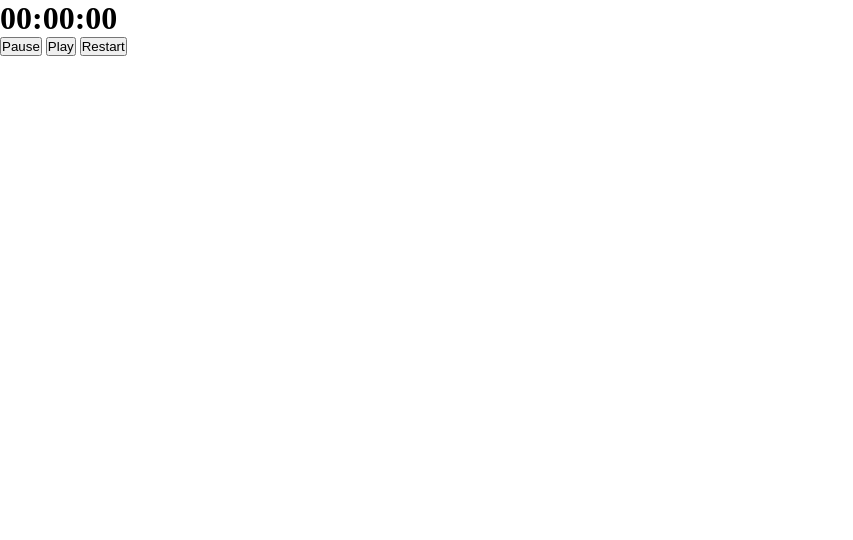
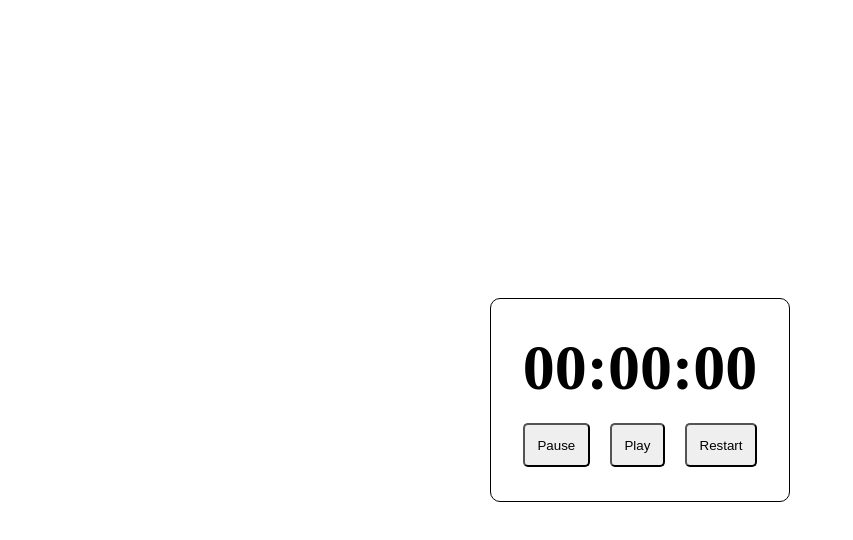
Before and after one commit to Kartik-Khatri-2003/Stopwatch, a plain HTML site: page index.html in a window 1280 px wide. Shown: the whole page, without its empty margins (0-853 px from the left). Drawn offline with Linux system fonts and the light colour scheme.

Commit message:
add style

```diff
--- a/index.html
+++ b/index.html
@@ -11,9 +11,11 @@
         <div id="watch">
             <h1 id="display">00:00:00</h1>
         </div>
-        <button onclick="watchStop()" id="pause">Pause</button>
-        <button onclick="watchStart()" id="play">Play</button>
-        <button onclick="watchReset()" id="restart">Restart</button>
+        <div id="btns">
+            <button onclick="watchStop()" id="pause">Pause</button>
+            <button onclick="watchStart()" id="play">Play</button>
+            <button onclick="watchReset()" id="restart">Restart</button>
+        </div>
     </div>
     <script src="./index.js"></script>
 </body>
--- a/style.css
+++ b/style.css
@@ -3,10 +3,37 @@
     padding: 0;
     box-sizing: border-box;
 }
-button:active{
-    background-color: blue;
-    color: aliceblue;
+body{
+    height: 100vh;
+    display: flex;
+    justify-content: center;
+    align-items: center;
+    #main{
+        font-size: 2rem;
+        padding: 2rem;
+        border-radius: 10px;
+        border: 1px solid;
+        h1{
+            margin-bottom: 1rem;
+        }
+        #btns{
+            height: 3rem;
+            display: flex;
+            justify-content: space-between;
+            align-items: center;
+            button{
+                padding: .8rem;
+                border-radius: 5px;
+                cursor: pointer;
+            }
+            button:active{
+                background-color: blue;
+                color: aliceblue;
+            }
+        }
+    }
 }
+
 
 .stylebtn{
     background-color: blue;
```
